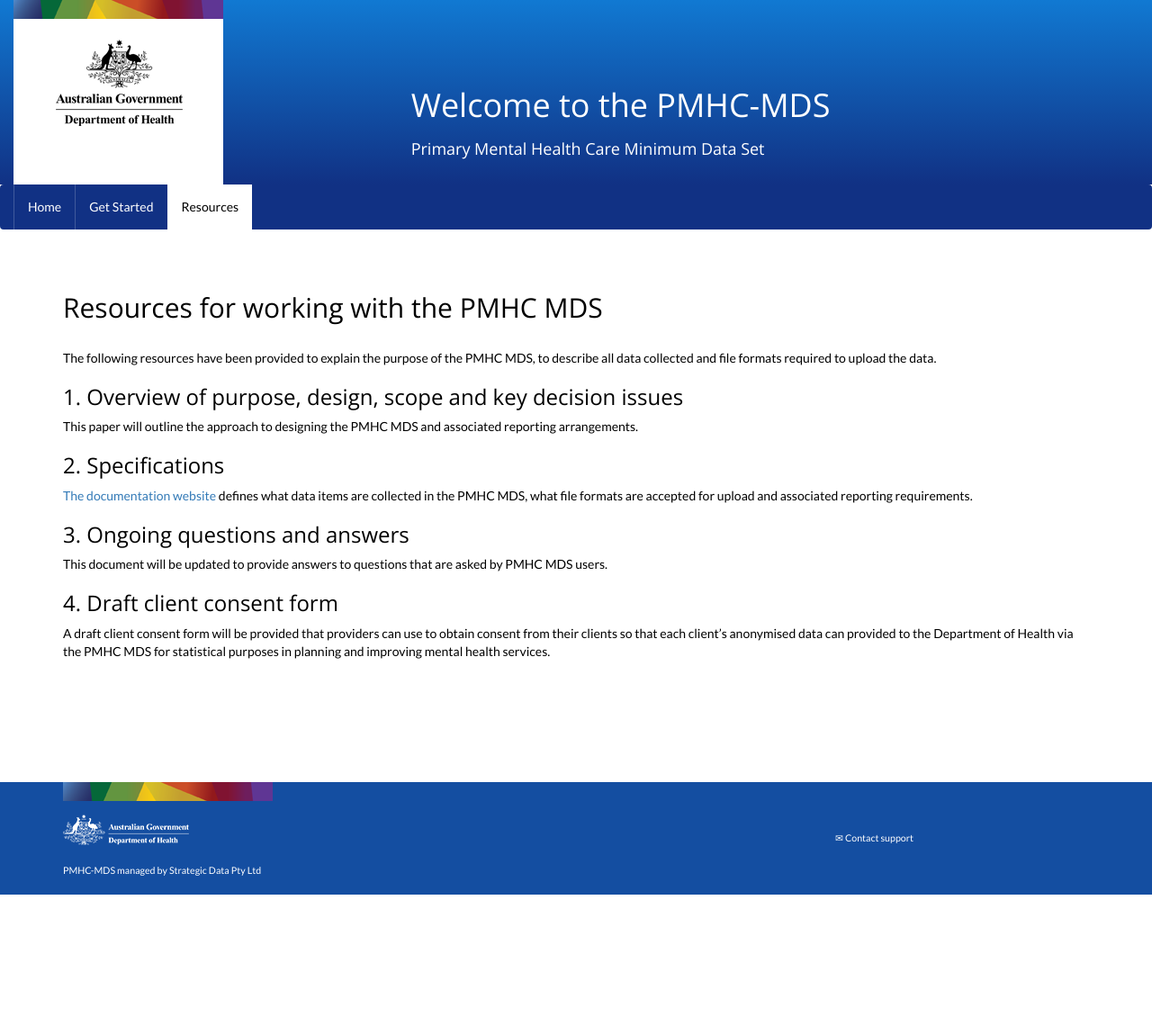
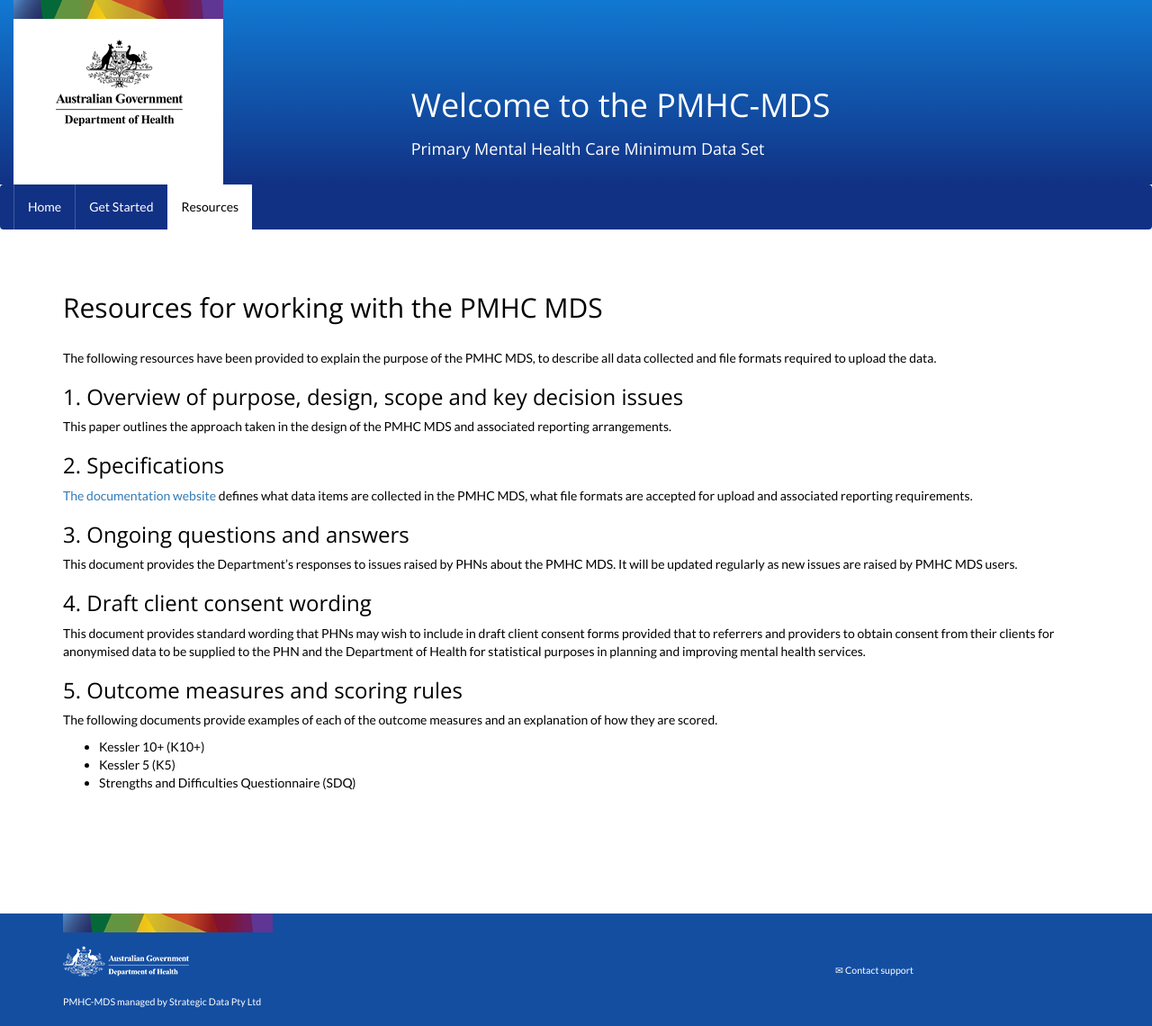
Before and after one commit to logicly-au/pmhc-mds.com, a Jekyll site: the page built from _source/resources.md, in a window 1280 px wide. Shown: the whole page at 90% size. Built offline with Jekyll 4.4.1, drawn with Linux system fonts in a browser that asks for light colours; before the commit the page ends 994 px from its top, so only the background shows below that.

Commit message:
Updated wording on Resources page after feedback from Bill (RT:525488)

```diff
--- a/_source/resources.md
+++ b/_source/resources.md
@@ -9,8 +9,8 @@
 data.
 
 ### 1. Overview of purpose, design, scope and key decision issues
-This paper will outline the approach to designing the PMHC MDS and associated
-reporting arrangements.
+This paper outlines the approach taken in the design of the PMHC MDS and
+associated reporting arrangements.
 
 ### 2. Specifications
 [The documentation website](https://docs.pmhc-mds.com/) defines what data items
@@ -18,11 +18,21 @@
 associated reporting requirements.
 
 ### 3. Ongoing questions and answers
-This document will be updated to provide answers to questions that are asked by
+This document provides the Department's responses to issues raised by PHNs
+about the PMHC MDS. It will be updated regularly as new issues are raised by
 PMHC MDS users.
 
-### 4. Draft client consent form
-A draft client consent form will be provided that providers can use to obtain
-consent from their clients so that each client's anonymised data can provided
-to the Department of Health via the PMHC MDS for statistical purposes in
-planning and improving mental health services.
+### 4. Draft client consent wording
+This document provides standard wording that PHNs may wish to include in draft
+client consent forms provided that to referrers and providers to obtain consent
+from their clients for anonymised data to be supplied to the PHN and the
+Department of Health for statistical purposes in planning and improving mental
+health services.
+
+### 5. Outcome measures and scoring rules
+The following documents provide examples of each of the outcome measures and an
+explanation of how they are scored.
+
+* Kessler 10+ (K10+)
+* Kessler 5 (K5)
+* Strengths and Difficulties Questionnaire (SDQ)
```
Also changed, not shown: _deploy/resources/index.html (+20 -8 lines), 1 other file.
